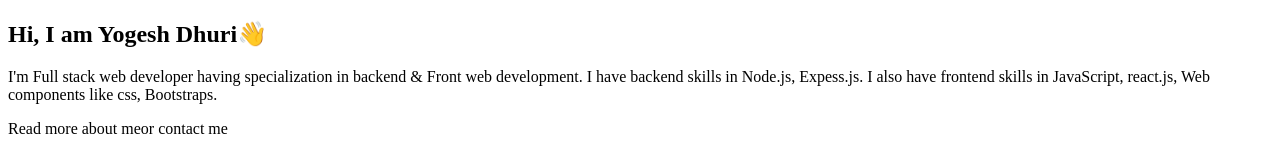
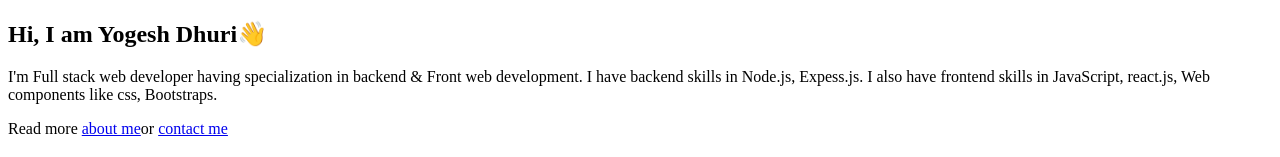
Before and after one commit to ysdhuri312/personal-portfolio-app-v2, a Next.js app: page /Home in a window 1280 px wide. Shown: the top 157 px of the page. Built offline with nearby package versions, Linux system fonts and the light colour scheme.

Commit message:
Refactor: minor updates

```diff
--- a/src/components/Footer.tsx
+++ b/src/components/Footer.tsx
@@ -3,7 +3,7 @@
 export default function Footer() {
   return (
     <footer>
-      <div className='max-w-7xl mx-auto py-4 px-6 md:px-10 lg:px-14'>
+      <div className='container py-4 md:px-10 lg:px-14'>
         <div className='md:flex justify-between items-center'>
           <div className='text-foreground/60'>
             © 2026 Yogesh Dhuri. All rights reserved.
--- a/src/components/Header.tsx
+++ b/src/components/Header.tsx
@@ -24,7 +24,7 @@ export default function Header() {
 
   return (
     <header>
-      <div className='max-w-7xl mx-auto py-4 px-6 md:px-10 lg:px-14'>
+      <div className='container py-4 md:px-10 lg:px-14'>
         <div className='md:flex justify-between items-center'>
           <Link href='/' className='text-3xl font-heading -tracking-widest'>
             YD
--- a/src/pages/About.tsx
+++ b/src/pages/About.tsx
@@ -3,7 +3,6 @@
 import { AspectRatio } from '@/src/components/ui/aspect-ratio';
 import Image from 'next/image';
 import Link from 'next/link';
-import { resume } from '@/public';
 
 export default function About() {
   return (
--- a/src/pages/Home.tsx
+++ b/src/pages/Home.tsx
@@ -1,4 +1,6 @@
 /** @format */
+
+import Link from 'next/link';
 
 export default function Home() {
   return (
@@ -17,11 +19,18 @@ export default function Home() {
           <p className='mt-2 font-extralight text-[22px] '>
             Read more{' '}
             <span className='font-normal relative inline-block border-b-3 border-primary px-1 py-0.5 before:absolute before:inset-0 before:origin-bottom before:scale-y-0 before:bg-primary before:transition-transform before:duration-300 before:content-[""] hover:before:scale-y-100'>
-              <span className='relative z-10 hover:text-white'>about me</span>
+              <Link href='/about' className='relative z-10 hover:text-white'>
+                about me
+              </Link>
             </span>
             or{' '}
             <span className='font-normal relative inline-block border-b-3 border-primary px-1 py-0.5 before:absolute before:inset-0 before:origin-bottom before:scale-y-0 before:bg-primary before:transition-transform before:duration-300 before:content-[""] hover:before:scale-y-100'>
-              <span className='relative z-10 hover:text-white'>contact me</span>
+              <Link
+                href='mailto:info@dhuri.dev'
+                className='relative z-10 hover:text-white'
+              >
+                contact me
+              </Link>
             </span>
           </p>
         </div>
```
